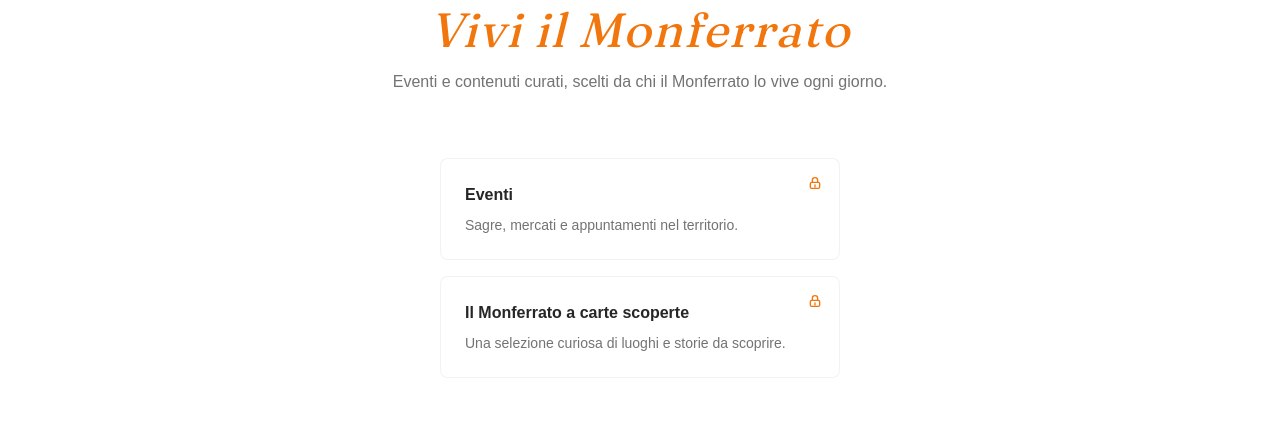
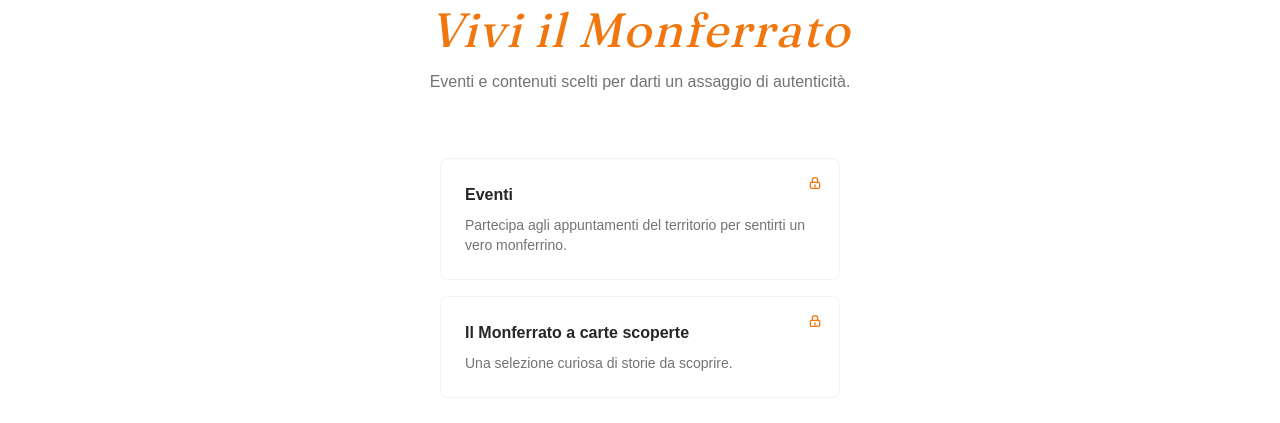
Before and after one commit to lorenzombarbaro/Tuffo-in-Monferrato, a Next.js app: page /vivi-il-monferrato in a window 1280 px wide. Shown: the part 139-562 px from the top of the page. Built offline with nearby package versions, Linux system fonts and the light colour scheme; no server answers.

Commit message:
Aggiornamento

```diff
--- a/src/app/vivi-il-monferrato/page.js
+++ b/src/app/vivi-il-monferrato/page.js
@@ -9,8 +9,8 @@ import { SquareLock } from '@/components/icons/LockIcons'
 import { supabase } from '@/lib/supabaseClient'
 
 const SECTIONS = [
-  { title: 'Eventi', desc: 'Sagre, mercati e appuntamenti nel territorio.' },
-  { title: 'Il Monferrato a carte scoperte', desc: 'Una selezione curiosa di luoghi e storie da scoprire.' },
+  { title: 'Eventi', desc: 'Partecipa agli appuntamenti del territorio per sentirti un vero monferrino.' },
+  { title: 'Il Monferrato a carte scoperte', desc: 'Una selezione curiosa di storie da scoprire.' },
   // nascosti per ora, non ancora pronti:
   // { title: 'Dove dormire', desc: 'Agriturismi e B&B che consigliamo.' },
   // { title: 'Dove mangiare', desc: 'Ristoranti e trattorie del territorio.' },
@@ -44,7 +44,7 @@ export default function ViviIlMonferrato() {
       <div className="max-w-3xl mx-auto px-6 py-16 text-center">
         <h1 className="font-hero italic text-4xl md:text-5xl mb-4" style={{ color: '#F2760E' }}>Vivi il Monferrato</h1>
         <p className="text-neutral-500 max-w-lg mx-auto">
-          Eventi e contenuti curati, scelti da chi il Monferrato lo vive ogni giorno.
+          Eventi e contenuti scelti per darti un assaggio di autenticità.
         </p>
       </div>
 
```
